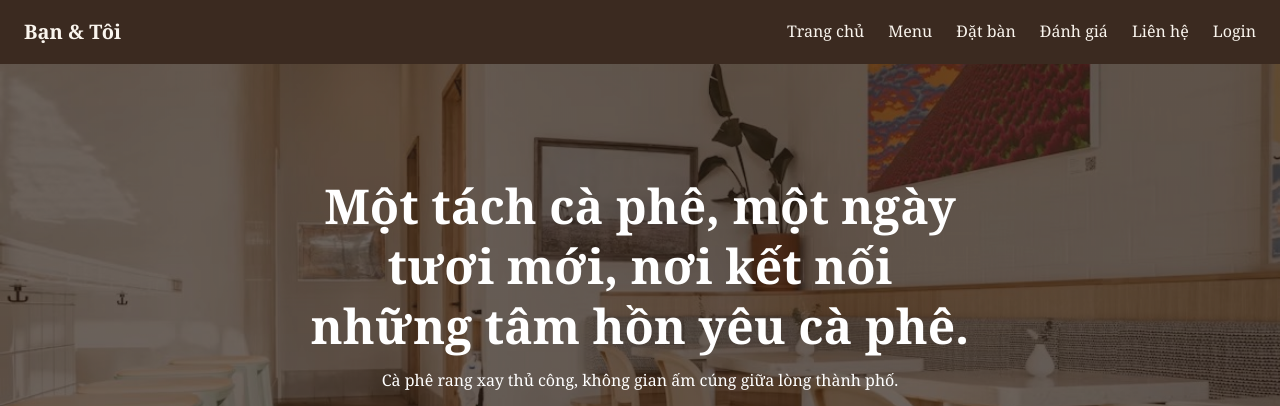
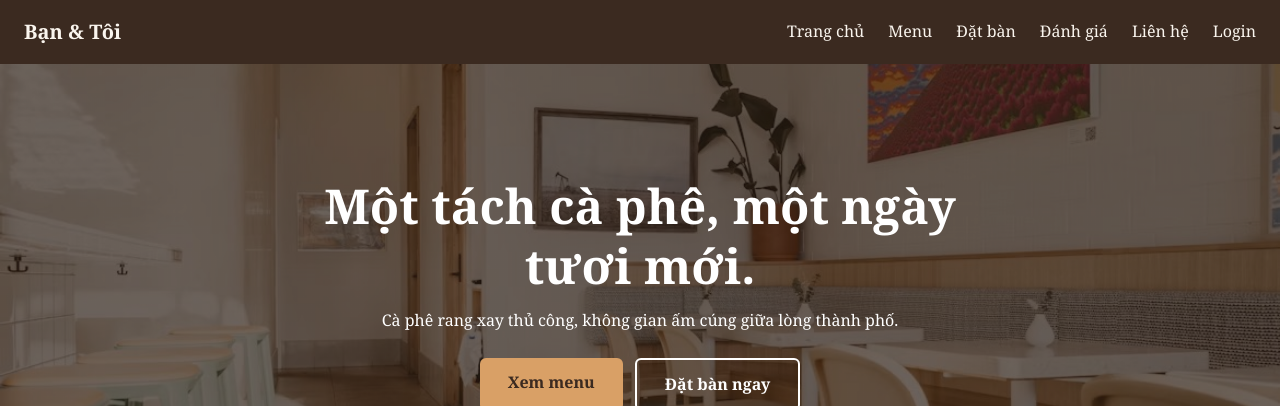
Before and after one commit to jany-ne/B-n-v-T-i, a React (Vite) app in the folder app/: page / in a window 1280 px wide. Shown: the top 406 px of the page. Built offline with nearby package versions, Linux system fonts and the light colour scheme; no server answers; the database is empty.

Commit message:
Rút gọn tiêu đề hero thành « Một tách cà phê, một ngày tươi mới. »

```diff
--- a/app/src/components/Hero.jsx
+++ b/app/src/components/Hero.jsx
@@ -9,7 +9,7 @@ export default function Hero() {
       style={{ backgroundImage: 'linear-gradient(rgb(40 28 20 / 0.65), rgb(40 28 20 / 0.65)), url(' + asset('images/hero.jpg') + ')' }}
     >
       <h1 className="mx-auto mb-3 max-w-2xl text-3xl font-bold leading-tight lg:text-5xl">
-        Một tách cà phê, một ngày tươi mới, nơi kết nối những tâm hồn yêu cà phê.
+        Một tách cà phê, một ngày tươi mới.
       </h1>
       <p>Cà phê rang xay thủ công, không gian ấm cúng giữa lòng thành phố.</p>
       <div className="mt-6 flex flex-wrap justify-center gap-3">
```
